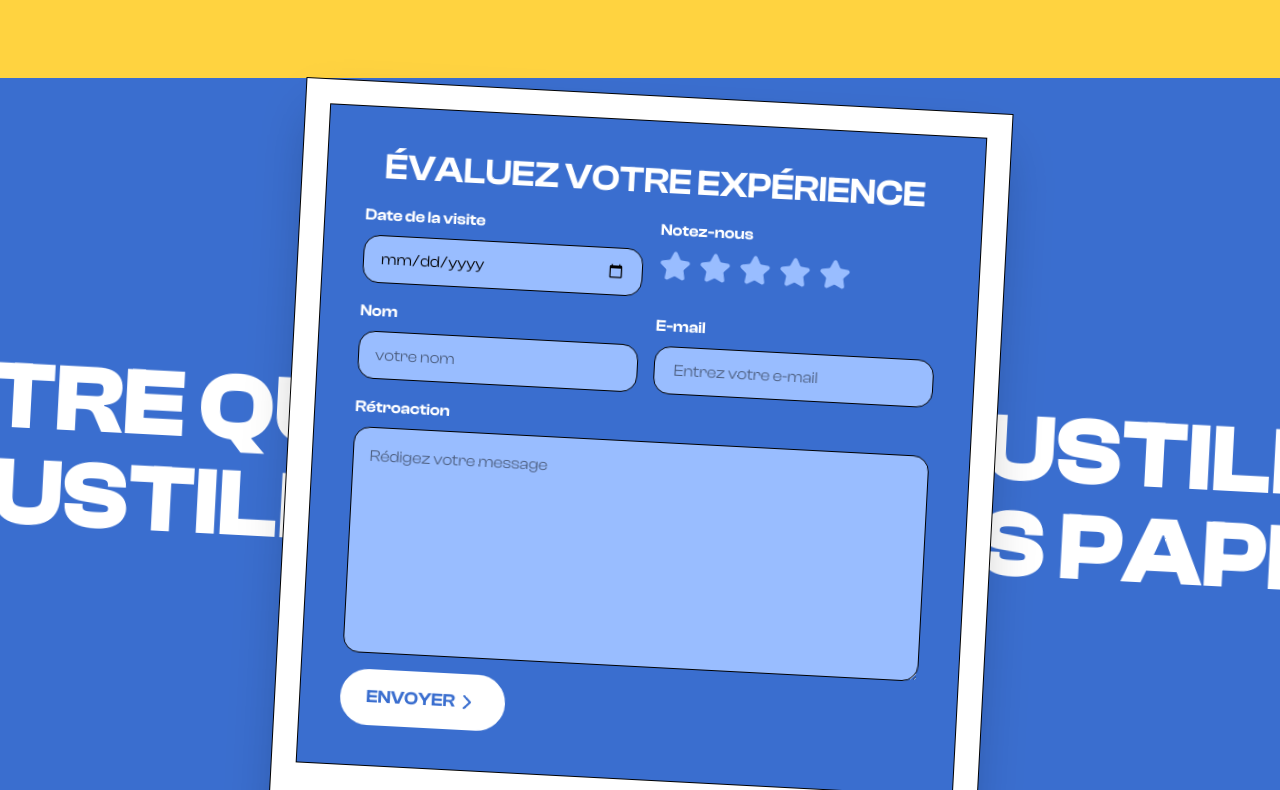
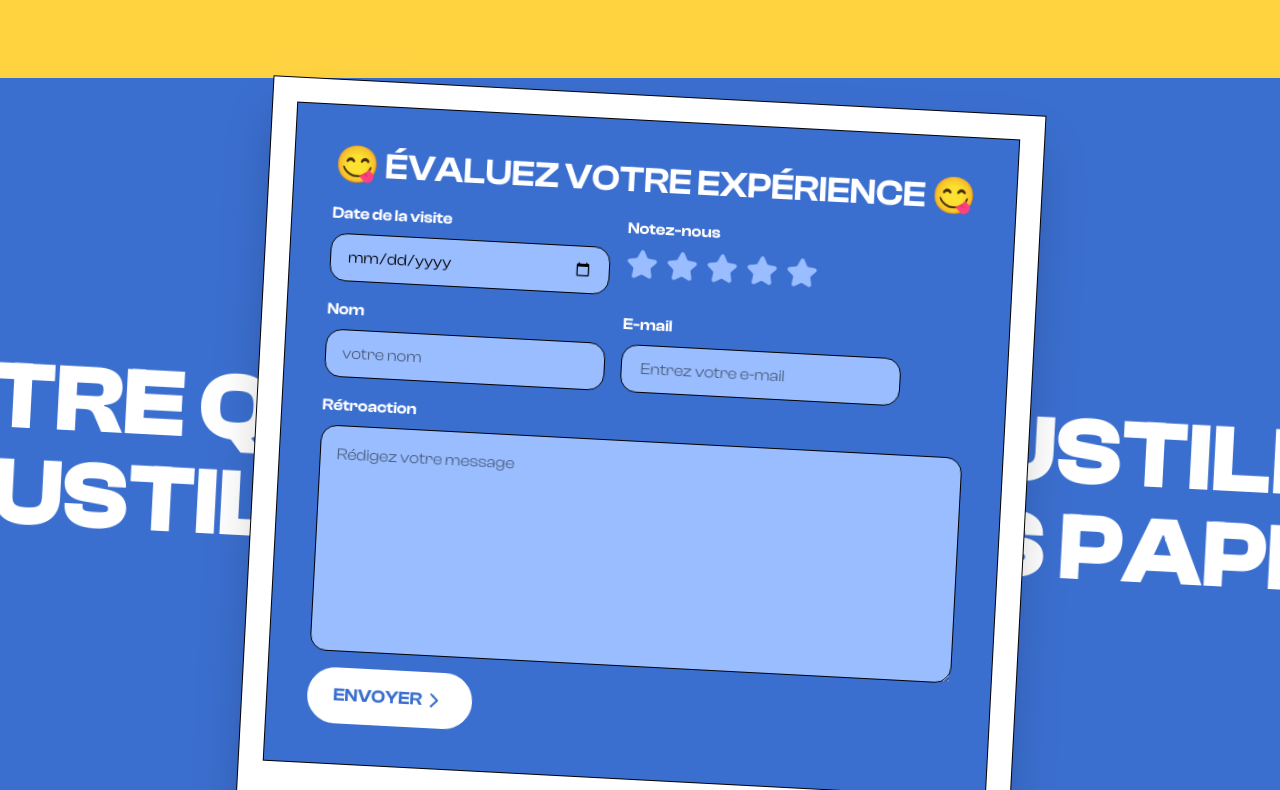
Before and after one commit to salahelfatimi/franch-food, a Next.js app: page /french_food in a window 1280 px wide. Shown: the part 2230-3020 px from the top of the page. Built offline with nearby package versions, Linux system fonts and the light colour scheme.

Commit message:
Enhance RateForm by adding emojis to headings and reducing repetitive text

```diff
--- a/components/pages/french_food/rateForm.jsx
+++ b/components/pages/french_food/rateForm.jsx
@@ -16,14 +16,8 @@ export default function RateForm() {
                 <div className="animate-scrollright font-primary text-8xl uppercase font-bold text-white rotate-3">
                     <span className="px-4">Le poulet de votre quartier , croustillant et savoureux ! 🤪</span>
                     <span className="px-4">Le poulet de votre quartier , croustillant et savoureux ! 🤪</span>
-                    <span className="px-4">Le poulet de votre quartier , croustillant et savoureux ! 🤪</span>
-                    <span className="px-4">Le poulet de votre quartier , croustillant et savoureux ! 🤪</span>
-                    <span className="px-4">Le poulet de votre quartier , croustillant et savoureux ! 🤪</span>
                 </div>
                 <div className="animate-scrollright font-primary text-8xl uppercase font-bold text-white rotate-3">
-                    <span className="px-4">La légende croustillante que tes papilles attendaient ! 😋</span>
-                    <span className="px-4">La légende croustillante que tes papilles attendaient ! 😋</span>
-                    <span className="px-4">La légende croustillante que tes papilles attendaient ! 😋</span>
                     <span className="px-4">La légende croustillante que tes papilles attendaient ! 😋</span>
                     <span className="px-4">La légende croustillante que tes papilles attendaient ! 😋</span>
                 </div>
@@ -31,7 +25,7 @@ export default function RateForm() {
             <div className=" bg-white border shadow-2xl border-black p-2 lg:p-6 lg:pb-20 relative z-20 lg:rotate-3 lg:animate-bounceCostomize m-4">
                 <div className="bg-primary flex flex-col gap-4 p-6 lg:p-10 border border-black">
                     <h2 className="font-primary font-semibold text-white text-2xl lg:text-4xl text-center">
-                        ÉVALUEZ VOTRE EXPÉRIENCE
+                    😋 ÉVALUEZ VOTRE EXPÉRIENCE 😋
                     </h2>
                     <div className="flex flex-col lg:flex-row gap-4">
                         <div className="flex flex-col font-primary gap-2 text-white">
```
